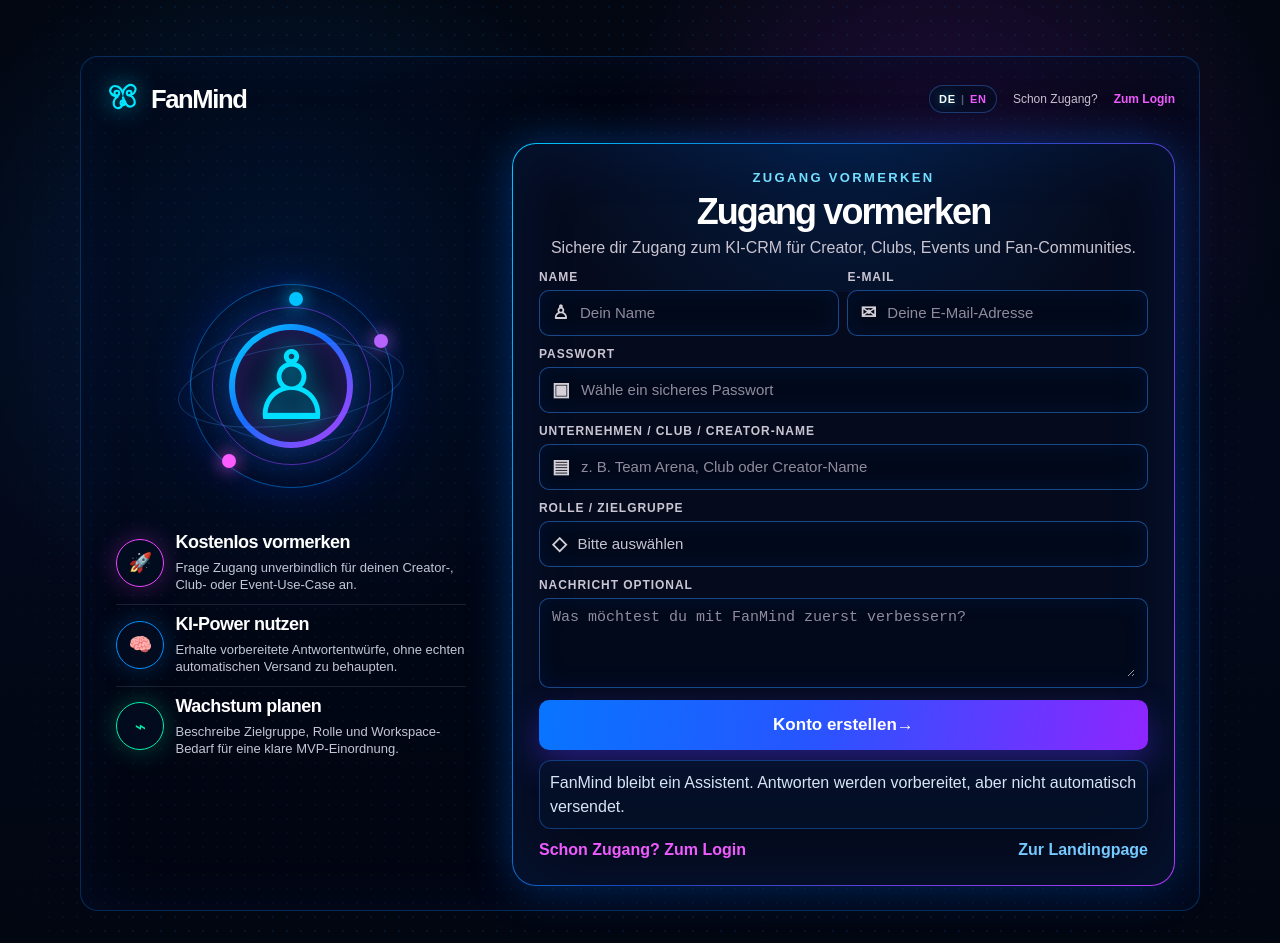
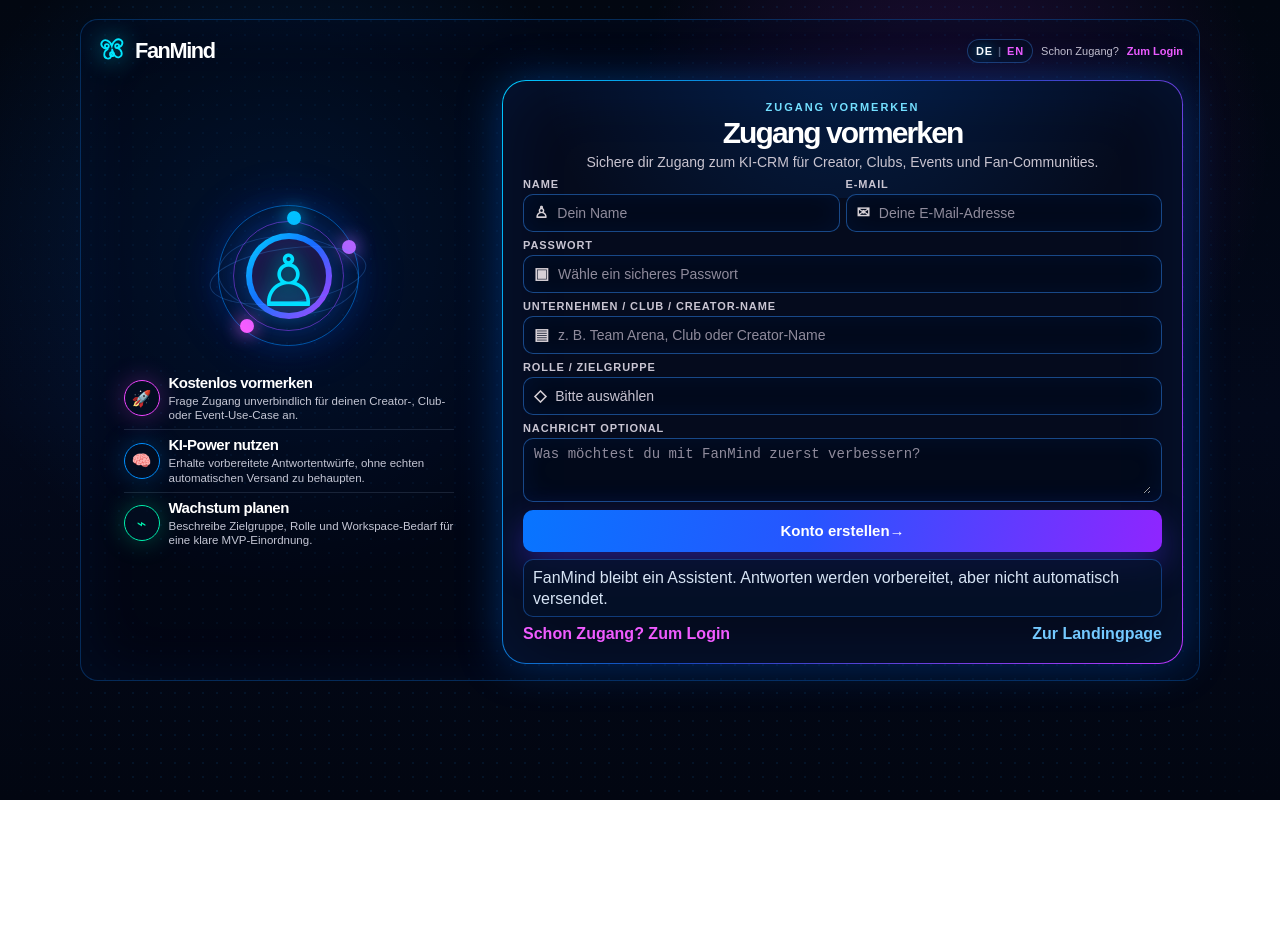
Before and after one commit to Bernds-tech/FanMind, a Next.js app: page /register in a window 1280 px wide. After the commit the page ends 800 px from the top, so only its background shows below. Built offline with nearby package versions, Linux system fonts and the light colour scheme.

Commit message:
Auth-Seiten vertikal kompakter gestalten

```diff
--- a/src/app/login/login.module.css
+++ b/src/app/login/login.module.css
@@ -5,7 +5,7 @@
   overflow-x: hidden;
   overflow-y: auto;
   box-sizing: border-box;
-  padding: clamp(42px, 7vh, 72px) 0 clamp(24px, 4vh, 42px);
+  padding: clamp(18px, 3vh, 28px) 0 clamp(14px, 2vh, 22px);
   color: #f7fbff;
   background:
     radial-gradient(circle at 22% 30%, rgba(0, 118, 255, 0.18), transparent 30%),
@@ -30,7 +30,7 @@
   width: min(1120px, calc(100% - 32px));
   min-height: auto;
   margin: 0 auto;
-  padding: clamp(16px, 2vw, 24px);
+  padding: clamp(12px, 1.5vw, 18px);
   border: 1px solid rgba(19, 128, 255, 0.3);
   border-radius: 18px;
   background: rgba(0, 5, 16, 0.36);
@@ -46,11 +46,11 @@
 
 .header {
   justify-content: space-between;
-  gap: 20px;
+  gap: 14px;
 }
 
 .logo {
-  gap: 14px;
+  gap: 10px;
   color: #ffffff;
   font-size: clamp(21px, 2vw, 27px);
   font-weight: 800;
@@ -59,8 +59,8 @@
 }
 
 .logoMark {
-  width: 36px;
-  height: 36px;
+  width: 32px;
+  height: 32px;
   fill: none;
   stroke: #02e7ff;
   stroke-width: 3.1;
@@ -78,8 +78,8 @@
   display: inline-flex;
   align-items: center;
   gap: 5px;
-  min-height: 28px;
-  padding: 0 9px;
+  min-height: 24px;
+  padding: 0 8px;
   border: 1px solid rgba(72, 147, 255, 0.34);
   border-radius: 999px;
   color: #8ea8cb;
@@ -113,19 +113,19 @@
 .authGrid {
   display: grid;
   grid-template-columns: minmax(260px, 0.75fr) minmax(430px, 1.25fr);
-  gap: clamp(18px, 3vw, 34px);
+  gap: clamp(14px, 2.2vw, 24px);
   align-items: center;
-  margin-top: clamp(16px, 2.4vw, 26px);
+  margin-top: clamp(10px, 1.6vw, 16px);
 }
 
 .visualPanel {
   display: grid;
-  gap: clamp(14px, 1.8vw, 22px);
+  gap: clamp(10px, 1.2vw, 14px);
 }
 
 .orbit {
   position: relative;
-  width: min(248px, 58vw);
+  width: min(198px, 52vw);
   aspect-ratio: 1;
   margin-inline: auto;
 }
@@ -217,10 +217,10 @@
 
 .benefitList article {
   display: grid;
-  grid-template-columns: 50px 1fr;
-  gap: 10px;
+  grid-template-columns: 42px 1fr;
+  gap: 8px;
   align-items: center;
-  padding-bottom: 10px;
+  padding-bottom: 8px;
   border-bottom: 1px solid rgba(149, 173, 213, 0.16);
 }
 
@@ -231,8 +231,8 @@
 .benefitList span:first-child {
   display: grid;
   place-items: center;
-  width: 48px;
-  height: 48px;
+  width: 40px;
+  height: 40px;
   border: 1px solid currentColor;
   border-radius: 50%;
   font-size: 18px;
@@ -253,23 +253,23 @@
 }
 
 .benefitList h2 {
-  margin: 0 0 6px;
+  margin: 0 0 4px;
   color: #ffffff;
-  font-size: 16px;
+  font-size: 15px;
   letter-spacing: -0.5px;
 }
 
 .benefitList p {
   margin: 0;
   color: #c4c6d4;
-  font-size: 13px;
-  line-height: 1.34;
+  font-size: 12px;
+  line-height: 1.28;
 }
 
 .formCard {
   position: relative;
   overflow: hidden;
-  padding: clamp(24px, 3.2vw, 36px);
+  padding: clamp(18px, 2.2vw, 26px);
   border: 1px solid transparent;
   border-radius: 24px;
   background: linear-gradient(#050b1d, #050b1d) padding-box,
@@ -301,13 +301,13 @@
 .demoBadge {
   width: max-content;
   max-width: 100%;
-  margin: 0 auto 12px;
-  padding: 7px 12px;
+  margin: 0 auto 8px;
+  padding: 5px 10px;
   border: 1px solid rgba(0, 232, 255, 0.42);
   border-radius: 999px;
   color: #bdf8ff;
   background: rgba(0, 91, 129, 0.28);
-  font-size: 13px;
+  font-size: 12px;
   font-weight: 800;
   letter-spacing: 0.04em;
 }
@@ -319,24 +319,24 @@
 .formHeader h1 {
   margin: 0;
   color: #ffffff;
-  font-size: clamp(28px, 3.4vw, 38px);
+  font-size: clamp(26px, 3vw, 34px);
   line-height: 1.05;
   letter-spacing: -1.9px;
 }
 
 .formHeader p {
-  margin: 8px 0 0;
+  margin: 5px 0 0;
   color: #c9c4d0;
   font-size: clamp(14px, 1.5vw, 16px);
-  line-height: 1.42;
+  line-height: 1.34;
 }
 
 .field {
   display: grid;
   gap: 6px;
-  margin-top: 15px;
+  margin-top: 10px;
   color: #c9c5d2;
-  font-size: 13px;
+  font-size: 12px;
   font-weight: 800;
   letter-spacing: 0.08em;
   text-transform: uppercase;
@@ -346,10 +346,10 @@
   display: flex;
   align-items: center;
   gap: 10px;
-  min-height: 48px;
+  min-height: 42px;
   border: 1px solid rgba(48, 141, 255, 0.58);
   border-radius: 10px;
-  padding: 0 14px;
+  padding: 0 12px;
   background: rgba(2, 9, 26, 0.78);
   box-shadow: inset 0 0 26px rgba(0, 105, 255, 0.08);
 }
@@ -369,7 +369,7 @@
   border: 0;
   color: #ffffff;
   background: transparent;
-  font-size: 16px;
+  font-size: 15px;
   outline: 0;
 }
 
@@ -381,7 +381,7 @@
   display: flex;
   justify-content: space-between;
   gap: 10px;
-  margin-top: 8px;
+  margin-top: 6px;
   color: #c9c5d2;
   font-size: 13px;
 }
@@ -393,8 +393,8 @@
 }
 
 .inlineOptions input {
-  width: 18px;
-  height: 18px;
+  width: 16px;
+  height: 16px;
   accent-color: #1977ff;
 }
 
@@ -404,7 +404,7 @@
   align-items: center;
   justify-content: center;
   width: 100%;
-  min-height: 50px;
+  min-height: 44px;
   border-radius: 10px;
   font-size: 16px;
   font-weight: 800;
@@ -413,7 +413,7 @@
 }
 
 .primaryButton {
-  margin-top: 12px;
+  margin-top: 10px;
   border: 0;
   color: #ffffff;
   background: linear-gradient(100deg, #0875ff 0%, #2755ff 45%, #8f25ff 100%);
@@ -421,7 +421,7 @@
 }
 
 .secondaryButton {
-  margin-top: 8px;
+  margin-top: 6px;
   border: 1px solid rgba(95, 129, 181, 0.48);
   color: #ffffff;
   background: rgba(3, 10, 25, 0.74);
@@ -440,38 +440,38 @@
 }
 
 .notice {
-  margin: 10px 0 0;
-  padding: 10px;
+  margin: 8px 0 0;
+  padding: 8px 10px;
   color: #d7e4f5;
   line-height: 1.48;
 }
 
 .safetyCard {
   display: grid;
-  grid-template-columns: 46px 1fr;
-  gap: 14px;
+  grid-template-columns: 40px 1fr;
+  gap: 10px;
   align-items: center;
-  margin-top: 10px;
-  padding: 10px;
+  margin-top: 8px;
+  padding: 8px 10px;
 }
 
 .safetyCard > span {
   color: #1689ff;
-  font-size: 28px;
+  font-size: 24px;
   filter: drop-shadow(0 0 15px rgba(0, 119, 255, 0.55));
 }
 
 .safetyCard strong {
   display: block;
   color: #ffffff;
-  font-size: 16px;
-  margin-bottom: 6px;
+  font-size: 15px;
+  margin-bottom: 4px;
 }
 
 .safetyCard p {
   margin: 0;
   color: #c6cad5;
-  line-height: 1.42;
+  line-height: 1.34;
 }
 
 .footerLinks {
@@ -479,7 +479,7 @@
   flex-wrap: wrap;
   justify-content: space-between;
   gap: 14px;
-  margin-top: 12px;
+  margin-top: 10px;
 }
 
 .footerLinks a:last-child {
@@ -554,10 +554,10 @@
 }
 
 .error {
-  margin: 10px 0 0;
+  margin: 8px 0 0;
   border: 1px solid rgba(255, 92, 122, 0.5);
   border-radius: 12px;
-  padding: 10px;
+  padding: 8px 10px;
   color: #ffd2dc;
   background: rgba(109, 16, 39, 0.28);
   line-height: 1.48;
--- a/src/app/register/page.tsx
+++ b/src/app/register/page.tsx
@@ -272,7 +272,7 @@ export default function RegisterPage({ searchParams }: RegisterPageProps) {
             <label className={styles.field}>
               <span>{copy.message}</span>
               <div className={styles.textareaWrap}>
-                <textarea name="nachricht" placeholder={language === "en" ? "What would you like to improve first with FanMind?" : "Was möchtest du mit FanMind zuerst verbessern?"} rows={4} />
+                <textarea name="nachricht" placeholder={language === "en" ? "What would you like to improve first with FanMind?" : "Was möchtest du mit FanMind zuerst verbessern?"} rows={3} />
               </div>
             </label>
 
--- a/src/app/register/register.module.css
+++ b/src/app/register/register.module.css
@@ -5,7 +5,7 @@
   overflow-x: hidden;
   overflow-y: auto;
   box-sizing: border-box;
-  padding: clamp(42px, 7vh, 72px) 0 clamp(24px, 4vh, 42px);
+  padding: clamp(14px, 2.4vh, 24px) 0 clamp(10px, 1.8vh, 18px);
   color: #f7fbff;
   background:
     radial-gradient(circle at 22% 30%, rgba(0, 118, 255, 0.18), transparent 30%),
@@ -30,7 +30,7 @@
   width: min(1120px, calc(100% - 32px));
   min-height: auto;
   margin: 0 auto;
-  padding: clamp(16px, 2vw, 24px);
+  padding: clamp(10px, 1.3vw, 16px);
   border: 1px solid rgba(19, 128, 255, 0.3);
   border-radius: 18px;
   background: rgba(0, 5, 16, 0.36);
@@ -46,21 +46,21 @@
 
 .header {
   justify-content: space-between;
-  gap: 20px;
+  gap: 12px;
 }
 
 .logo {
-  gap: 10px;
+  gap: 8px;
   color: #ffffff;
-  font-size: clamp(21px, 2vw, 27px);
+  font-size: clamp(20px, 1.7vw, 24px);
   font-weight: 800;
   letter-spacing: -1.4px;
   text-decoration: none;
 }
 
 .logoMark {
-  width: 36px;
-  height: 36px;
+  width: 30px;
+  height: 30px;
   fill: none;
   stroke: #02e7ff;
   stroke-width: 3.1;
@@ -68,9 +68,9 @@
 }
 
 .topLinks {
-  gap: 16px;
+  gap: 8px;
   color: #c7c1ce;
-  font-size: 12px;
+  font-size: 11px;
 }
 
 
@@ -78,8 +78,8 @@
   display: inline-flex;
   align-items: center;
   gap: 5px;
-  min-height: 28px;
-  padding: 0 9px;
+  min-height: 24px;
+  padding: 0 8px;
   border: 1px solid rgba(72, 147, 255, 0.34);
   border-radius: 999px;
   color: #8ea8cb;
@@ -112,19 +112,19 @@
 .authGrid {
   display: grid;
   grid-template-columns: minmax(260px, 0.72fr) minmax(470px, 1.28fr);
-  gap: clamp(18px, 3vw, 34px);
+  gap: clamp(12px, 2vw, 22px);
   align-items: center;
-  margin-top: clamp(16px, 2.4vw, 26px);
+  margin-top: clamp(8px, 1.3vw, 14px);
 }
 
 .visualPanel {
   display: grid;
-  gap: clamp(14px, 1.8vw, 22px);
+  gap: clamp(8px, 1vw, 12px);
 }
 
 .orbit {
   position: relative;
-  width: min(248px, 58vw);
+  width: min(172px, 48vw);
   aspect-ratio: 1;
   margin-inline: auto;
 }
@@ -198,7 +198,7 @@
   display: grid;
   place-items: center;
   color: #00dfff;
-  font-size: clamp(64px, 8vw, 96px);
+  font-size: clamp(52px, 6vw, 72px);
   border: 6px solid transparent;
   border-radius: 50%;
   background: linear-gradient(#06142e, #06142e) padding-box,
@@ -209,17 +209,17 @@
 
 .benefitList {
   display: grid;
-  gap: 9px;
-  max-width: 350px;
+  gap: 6px;
+  max-width: 330px;
   margin-inline: auto;
 }
 
 .benefitList article {
   display: grid;
-  grid-template-columns: 50px 1fr;
-  gap: 9px;
+  grid-template-columns: 38px 1fr;
+  gap: 7px;
   align-items: center;
-  padding-bottom: 10px;
+  padding-bottom: 7px;
   border-bottom: 1px solid rgba(149, 173, 213, 0.16);
 }
 
@@ -230,11 +230,11 @@
 .benefitList span:first-child {
   display: grid;
   place-items: center;
-  width: 48px;
-  height: 48px;
+  width: 36px;
+  height: 36px;
   border: 1px solid currentColor;
   border-radius: 50%;
-  font-size: 19px;
+  font-size: 16px;
   background: rgba(4, 14, 34, 0.72);
   box-shadow: 0 0 26px color-mix(in srgb, currentColor 28%, transparent);
 }
@@ -252,23 +252,23 @@
 }
 
 .benefitList h2 {
-  margin: 0 0 6px;
+  margin: 0 0 3px;
   color: #ffffff;
-  font-size: 18px;
+  font-size: 15px;
   letter-spacing: -0.5px;
 }
 
 .benefitList p {
   margin: 0;
   color: #c4c6d4;
-  font-size: 13px;
-  line-height: 1.34;
+  font-size: 11.5px;
+  line-height: 1.24;
 }
 
 .formCard {
   position: relative;
   overflow: hidden;
-  padding: clamp(18px, 2.2vw, 26px);
+  padding: clamp(14px, 1.7vw, 20px);
   border: 1px solid transparent;
   border-radius: 24px;
   background: linear-gradient(#050b1d, #050b1d) padding-box,
@@ -300,9 +300,9 @@
 }
 
 .eyebrow {
-  margin: 0 0 8px;
+  margin: 0 0 4px;
   color: #73dfff;
-  font-size: 13px;
+  font-size: 11px;
   font-weight: 900;
   letter-spacing: 0.18em;
   text-transform: uppercase;
@@ -311,7 +311,7 @@
 .formHeader h1 {
   margin: 0;
   color: #ffffff;
-  font-size: clamp(27px, 3.2vw, 36px);
+  font-size: clamp(24px, 2.6vw, 30px);
   line-height: 1.05;
   letter-spacing: -1.9px;
 }
@@ -321,25 +321,25 @@
 }
 
 .formHeader p:last-child {
-  margin: 6px auto 0;
+  margin: 4px auto 0;
   max-width: 720px;
   color: #c9c4d0;
-  font-size: clamp(14px, 1.6vw, 16px);
-  line-height: 1.38;
+  font-size: clamp(12px, 1.25vw, 14px);
+  line-height: 1.3;
 }
 
 .formGrid {
   display: grid;
   grid-template-columns: repeat(2, minmax(0, 1fr));
-  gap: 8px;
+  gap: 6px;
 }
 
 .field {
   display: grid;
-  gap: 6px;
-  margin-top: 11px;
+  gap: 4px;
+  margin-top: 7px;
   color: #c9c5d2;
-  font-size: 12px;
+  font-size: 11px;
   font-weight: 800;
   letter-spacing: 0.08em;
   text-transform: uppercase;
@@ -349,7 +349,7 @@
 .textareaWrap {
   display: flex;
   align-items: center;
-  gap: 10px;
+  gap: 8px;
   border: 1px solid rgba(48, 141, 255, 0.48);
   border-radius: 10px;
   background: rgba(2, 9, 26, 0.78);
@@ -357,12 +357,12 @@
 }
 
 .inputWrap {
-  min-height: 46px;
-  padding: 0 12px;
+  min-height: 38px;
+  padding: 0 10px;
 }
 
 .textareaWrap {
-  padding: 10px 12px;
+  padding: 7px 10px;
 }
 
 .inputWrap:focus-within,
@@ -373,7 +373,7 @@
 
 .inputWrap span {
   color: #d6d0d6;
-  font-size: 19px;
+  font-size: 16px;
 }
 
 .inputWrap input,
@@ -383,7 +383,7 @@
   border: 0;
   color: #ffffff;
   background: transparent;
-  font-size: 15px;
+  font-size: 14px;
   outline: 0;
 }
 
@@ -402,7 +402,7 @@
 }
 
 .textareaWrap textarea {
-  min-height: 68px;
+  min-height: 46px;
   resize: vertical;
 }
 
@@ -411,14 +411,14 @@
   align-items: center;
   justify-content: center;
   width: 100%;
-  min-height: 50px;
-  margin-top: 12px;
+  min-height: 42px;
+  margin-top: 8px;
   border: 0;
   border-radius: 10px;
   color: #ffffff;
   background: linear-gradient(100deg, #0875ff 0%, #2755ff 45%, #8f25ff 100%);
   box-shadow: 0 14px 34px rgba(79, 55, 255, 0.42);
-  font-size: 17px;
+  font-size: 15px;
   font-weight: 800;
   cursor: pointer;
   transition: transform 160ms ease, box-shadow 160ms ease;
@@ -430,10 +430,10 @@
 
 .success,
 .notice {
-  margin: 10px 0 0;
-  border-radius: 12px;
-  padding: 10px;
-  line-height: 1.48;
+  margin: 7px 0 0;
+  border-radius: 10px;
+  padding: 7px 9px;
+  line-height: 1.32;
 }
 
 .success {
@@ -452,8 +452,8 @@
   display: flex;
   flex-wrap: wrap;
   justify-content: space-between;
-  gap: 10px;
-  margin-top: 12px;
+  gap: 8px;
+  margin-top: 8px;
 }
 
 .footerLinks a:last-child {
@@ -532,10 +532,10 @@
 }
 
 .error {
-  margin: 10px 0 0;
+  margin: 7px 0 0;
   border: 1px solid rgba(255, 92, 122, 0.5);
   border-radius: 12px;
-  padding: 10px;
+  padding: 7px 9px;
   color: #ffd2dc;
   background: rgba(109, 16, 39, 0.28);
   line-height: 1.48;
```
